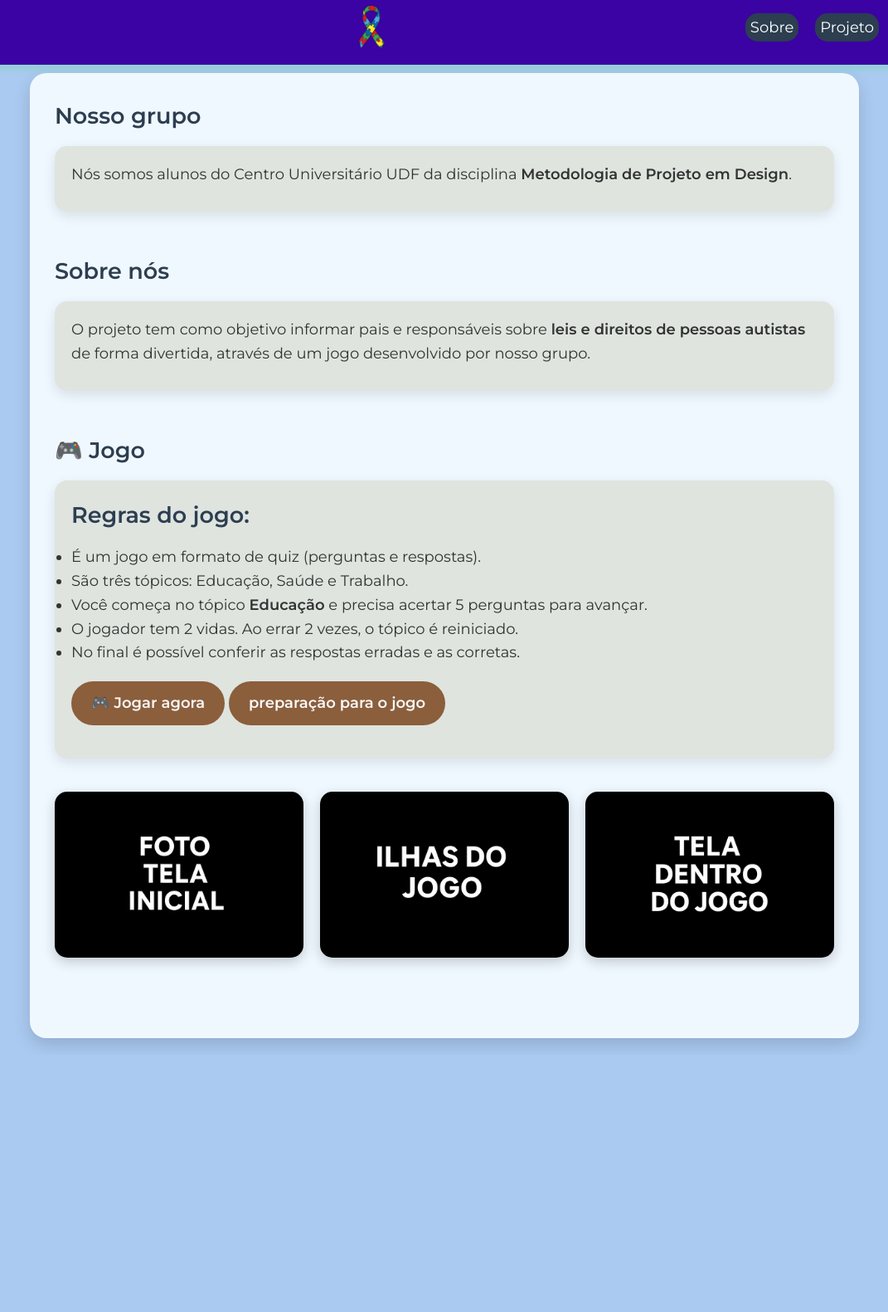
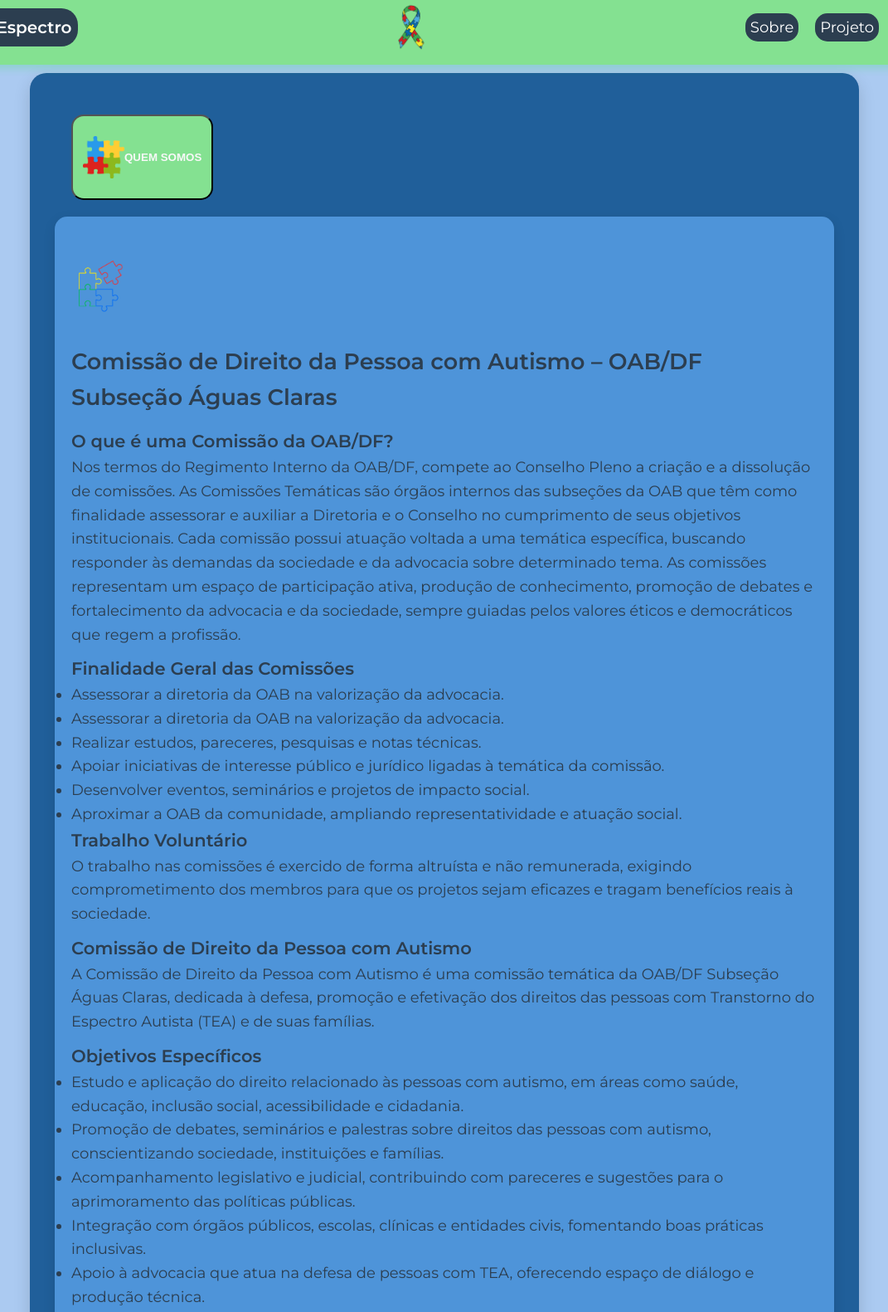
Before and after one commit to deboram2672-jpg/projeto_OAB, a plain HTML site: page index.html in a window 1280 px wide. Shown: the part 12-1593 px from the top of the page at 83% size, without its empty margins (104-1175 px from the left). Before the commit the page ends 1283 px from the top, so only its background shows below. Drawn offline with Linux system fonts and the light colour scheme.

Commit message:
reformulação index

```diff
--- a/index.html
+++ b/index.html
@@ -8,13 +8,14 @@
   <!-- Fonte moderna -->
   <link href="https://fonts.googleapis.com/css2?family=Montserrat:wght@400;600&display=swap" rel="stylesheet">
 <link rel="stylesheet" href="style.css">
+<script src="java.js"></script>
 </head>
 <body>
 
   <!-- MENU FIXO -->
   <header>
     <nav>
-      <div class="logo">Quiz</div>
+      <div class="logo">Quiz Espectro</div>
       <img src="midias/fita_autismo.png" width="60px">
       <ul>
         <li><a href="#sobre">Sobre</a></li>
@@ -28,10 +29,57 @@
     <div id="conteudo">
 
       <section id="sobre">
-        <h1>Nosso grupo</h1>
-        <div class="caixatexto">
-          <p>Nós somos alunos do Centro Universitário UDF da disciplina <b>Metodologia de Projeto em Design</b>.</p>
+      <button class="botao-index" onclick="exibir_QM()"><img src="midias/peça_quebra_cabeca.png" width="50px">QUEM SOMOS</button>
+       <div id="Qm_somos">
+      <div class="caixatexto">
+      <img src="midias/quebra_cabeca_semfundo-Photoroom.png" width="70px">
+      <h1>Comissão de Direito da Pessoa com Autismo – OAB/DF Subseção Águas Claras</h1>
+      <h3>O que é uma Comissão da OAB/DF?</h3>
+      <p>Nos termos do Regimento Interno da OAB/DF, compete ao Conselho Pleno a
+criação e a dissolução de comissões. As Comissões Temáticas são órgãos
+internos das subseções da OAB que têm como finalidade assessorar e auxiliar
+a Diretoria e o Conselho no cumprimento de seus objetivos institucionais.
+Cada comissão possui atuação voltada a uma temática específica, buscando
+responder às demandas da sociedade e da advocacia sobre determinado tema.
+As comissões representam um espaço de participação ativa, produção de
+conhecimento, promoção de debates e fortalecimento da advocacia e da
+sociedade, sempre guiadas pelos valores éticos e democráticos que regem a
+profissão.</p>
+      <h3>Finalidade Geral das Comissões</h3>
+      <ul>
+        <li>Assessorar a diretoria da OAB na valorização da advocacia.</li>
+        <li>Assessorar a diretoria da OAB na valorização da advocacia.</li>
+        <li>Realizar estudos, pareceres, pesquisas e notas técnicas.</li>
+        <li>Apoiar iniciativas de interesse público e jurídico ligadas à temática da comissão.</li>
+        <li>Desenvolver eventos, seminários e projetos de impacto social.</li>
+        <li>Aproximar a OAB da comunidade, ampliando representatividade e atuação social.</li>
+      </ul>
+      <h3>Trabalho Voluntário</h3>
+      <p>O trabalho nas comissões é exercido de forma altruísta e não remunerada,
+exigindo comprometimento dos membros para que os projetos sejam eficazes
+e tragam benefícios reais à sociedade.</p>
+      <h3>Comissão de Direito da Pessoa com Autismo</h3>
+      <p>A Comissão de Direito da Pessoa com Autismo é uma comissão temática da
+OAB/DF Subseção Águas Claras, dedicada à defesa, promoção e efetivação
+dos direitos das pessoas com Transtorno do Espectro Autista (TEA) e de suas
+famílias.</p>
+      <h3>Objetivos Específicos</h3>
+      <ul>
+      <li>Estudo e aplicação do direito relacionado às pessoas com autismo, em
+áreas como saúde, educação, inclusão social, acessibilidade e
+cidadania.</li>
+      <li>Promoção de debates, seminários e palestras sobre direitos das
+pessoas com autismo, conscientizando sociedade, instituições e
+famílias.</li>
+      <li>Acompanhamento legislativo e judicial, contribuindo com pareceres
+e sugestões para o aprimoramento das políticas públicas.</li>
+      <li>Integração com órgãos públicos, escolas, clínicas e entidades civis,
+fomentando boas práticas inclusivas.</li>
+      <li>Apoio à advocacia que atua na defesa de pessoas com TEA, oferecendo
+espaço de diálogo e produção técnica.</li>
+      </ul>
         </div>
+      </div>
       </section>
 
       <section id="projeto">
--- a/java.js
+++ b/java.js
@@ -40,3 +40,10 @@
         document.getElementById("Edu").style.display = "none";
     }
 }
+function exibir_QM(){
+    if(Qm_somos.style.display === "none"){
+document.getElementById("Qm_somos").style.display = "block";
+    }else{
+        document.getElementById("Qm_somos").style.display = "none";
+    }
+}
--- a/style.css
+++ b/style.css
@@ -19,7 +19,7 @@
       top: 0;
       left: 0;
       width: 100%;
-      background-color: #3b03a3;;
+      background-color: #84E191;;
       padding: 15px 30px;
       z-index: 1000;
       box-shadow: 0 4px 10px rgba(7, 238, 57, 0.2);
@@ -71,7 +71,7 @@
     }
 
     #conteudo {
-      background-color: aliceblue; /* cor original */
+      background-color: #205F9A; /* cor original */
       padding: 30px;
       border-radius: 20px;
       box-shadow: 0 8px 20px rgba(0, 0, 0, 0.15);
@@ -84,7 +84,9 @@
       margin-bottom: 15px;
       font-weight: 600;
     }
-
+    h3{
+      color: #2c3e50;
+    }
     p {
       margin-bottom: 10px;
     }
@@ -94,7 +96,8 @@
     }
 
     .caixatexto, .regras {
-      background-color: rgb(223, 228, 223); /* cor original */
+      background-color: #4E94D9; /* cor original */
+      color: #2c3e50;
       box-shadow: 0 5px 15px rgba(0, 0, 0, 0.1);
       border-radius: 15px;
       padding: 20px;
@@ -168,3 +171,15 @@
       transform: translateY(0);
     }
   }
+.botao-index{
+    display: flex;
+    align-items: center;
+    justify-content: center;
+    background: #84E191;
+    color: rgb(248, 248, 248);
+    padding: 24px 12px;
+    border-radius: 15px;
+    text-decoration: none;
+    font-weight: bold;
+    margin: 20px 20px;
+}
```
Also changed, not shown: midias/logo1.png (added), midias/peça_quebra_cabeca.png (added), midias/quebra_cabeca_semfundo-Photoroom.png (added), midias/quebra_cabeça01.png (deleted), midias/quebra_cabeça02.png (deleted), midias/quebra_cabeça03.png (deleted).
